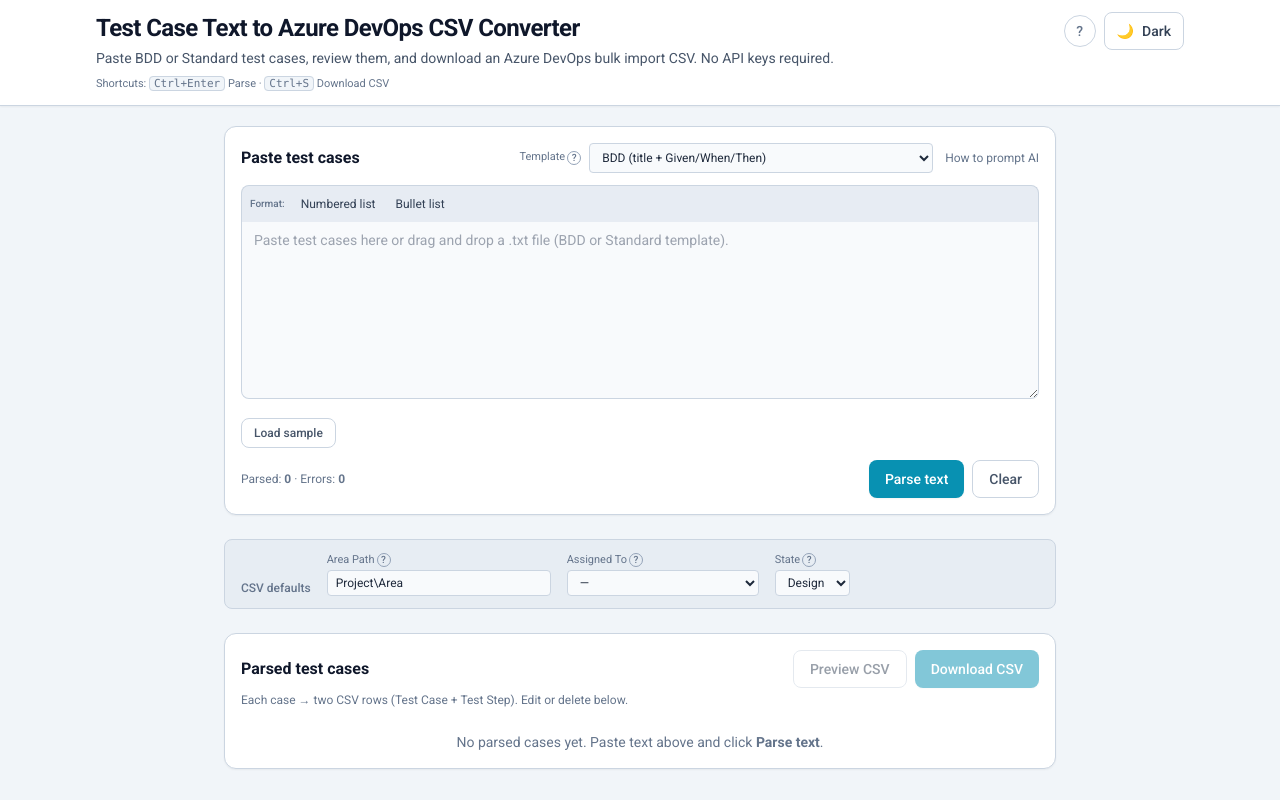
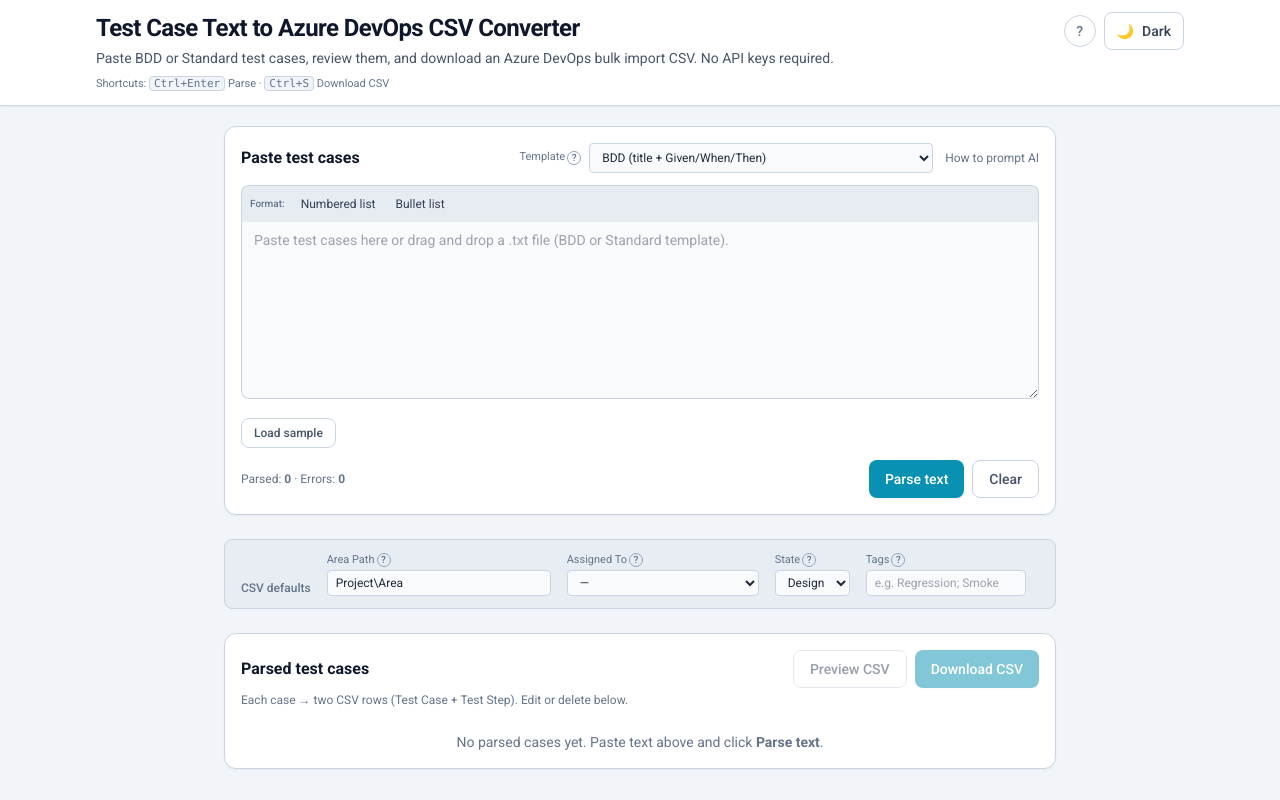
Before and after one commit to aroxas2609/test-case-to-azure-csv, a Next.js app: page / in a window 1280 px wide. Built offline with nearby package versions, Linux system fonts and the light colour scheme.

Commit message:
Add drag-and-drop for .txt files

```diff
--- a/src/app/page.tsx
+++ b/src/app/page.tsx
@@ -56,6 +56,7 @@ const DEFAULT_SETTINGS: CsvSettings = {
   areaPath: "Project\\Area",
   assignedTo: "",
   state: "Design",
+  tags: "",
 };
 
 /** Full values for CSV; dropdown shows name only (before " <") */
@@ -656,6 +657,22 @@ export default function Home() {
                 <option value="Closed">Closed</option>
               </select>
             </label>
+            <label className="flex flex-col gap-0.5">
+              <span className="flex items-center text-[11px] text-slate-500 dark:text-slate-400">
+                Tags
+                <FieldTooltip
+                  id="tooltip-tags"
+                  content="Tags for Azure DevOps (semicolon-separated, e.g. Regression; Smoke)."
+                />
+              </span>
+              <input
+                type="text"
+                value={settings.tags ?? ""}
+                onChange={(e) => setSettings((s) => ({ ...s, tags: e.target.value }))}
+                placeholder="e.g. Regression; Smoke"
+                className="w-40 rounded border border-slate-300 bg-slate-50 px-2 py-1 text-xs dark:border-slate-600 dark:bg-slate-800 dark:text-slate-100"
+              />
+            </label>
           </div>
 
           {/* Parsed list: full width */}
@@ -899,7 +916,7 @@ export default function Home() {
                   <strong>Review and edit</strong> — Expand a case (click the arrow) to edit Title, and either Given/When/Then (BDD) or Preconditions/Steps/Expected Result (Standard). Use <strong>Delete</strong> to remove a case.
                 </li>
                 <li>
-                  <strong>Set CSV defaults</strong> — Fill in <strong>Area Path</strong>, <strong>Assigned To</strong>, and <strong>State</strong>. These are applied to every test case in the export and are saved for next time.
+                  <strong>Set CSV defaults</strong> — Fill in <strong>Area Path</strong>, <strong>Assigned To</strong>, <strong>State</strong>, and optional <strong>Tags</strong>. These are applied to every test case in the export and are saved for next time.
                 </li>
                 <li>
                   <strong>Download CSV</strong> — Click <strong>Download CSV</strong> to get an Azure DevOps–ready file. BDD produces two rows per case (Test Case + one step); Standard produces one row per case plus one row per step (including preconditions).
--- a/src/lib/csv.ts
+++ b/src/lib/csv.ts
@@ -6,6 +6,7 @@ export type CsvSettings = {
   areaPath: string;
   assignedTo: string;
   state: string;
+  tags: string;
 };
 
 export const CSV_HEADERS = [
@@ -18,6 +19,7 @@ export const CSV_HEADERS = [
   "Area Path",
   "Assigned To",
   "State",
+  "Tags",
 ] as const;
 
 export type CsvRow = Record<(typeof CSV_HEADERS)[number], string>;
@@ -37,6 +39,7 @@ export function buildAzureCsvRows(cases: ExportTestCase[], settings: CsvSettings
       "Area Path": settings.areaPath,
       "Assigned To": settings.assignedTo,
       State: settings.state || "Design",
+      Tags: settings.tags ?? "",
     });
 
     const actionLines: string[] = [];
@@ -53,6 +56,7 @@ export function buildAzureCsvRows(cases: ExportTestCase[], settings: CsvSettings
       "Area Path": "",
       "Assigned To": "",
       State: "",
+      Tags: "",
     });
   }
 
@@ -82,6 +86,7 @@ export function buildAzureCsvStandardRows(cases: NormalizedTestCase[], settings:
       "Area Path": settings.areaPath,
       "Assigned To": settings.assignedTo,
       State: settings.state || "Design",
+      Tags: settings.tags ?? "",
     });
 
     const preconditions = tc.preconditions ?? [];
@@ -135,6 +140,7 @@ export function buildAzureCsvStandardRows(cases: NormalizedTestCase[], settings:
         "Area Path": "",
         "Assigned To": "",
         State: "",
+        Tags: "",
       });
     });
   }
```
